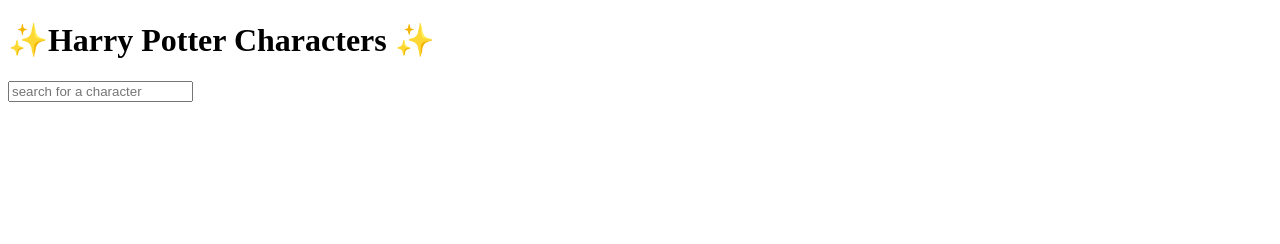
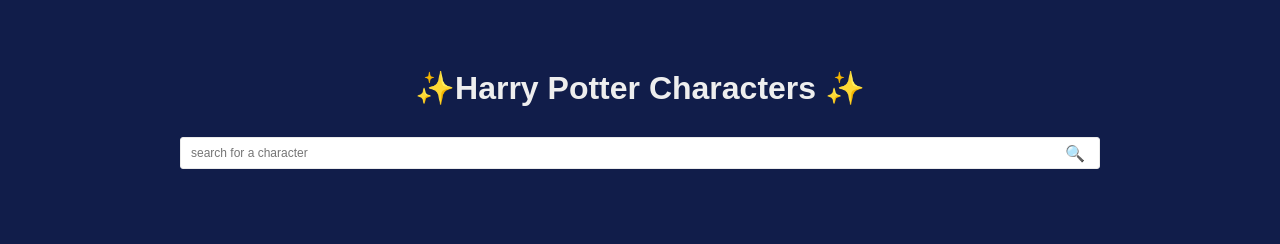
Before and after one commit to ikemarcus/SearchBar, a plain HTML site: page index.html in a window 1280 px wide. Drawn offline with Linux system fonts and the light colour scheme; no server answers.

Commit message:
Update index.html

```diff
--- a/index.html
+++ b/index.html
@@ -5,7 +5,7 @@
         <meta name="viewport" content="width=device-width, initial-scale=1.0" />
         <meta http-equiv="X-UA-Compatible" content="ie=edge" />
         <title>Document</title>
-        <link rel="stylesheet" href="app.css" />
+        <link rel="stylesheet" href="style.css" />
     </head>
     <body>
         <div class="container">
```
